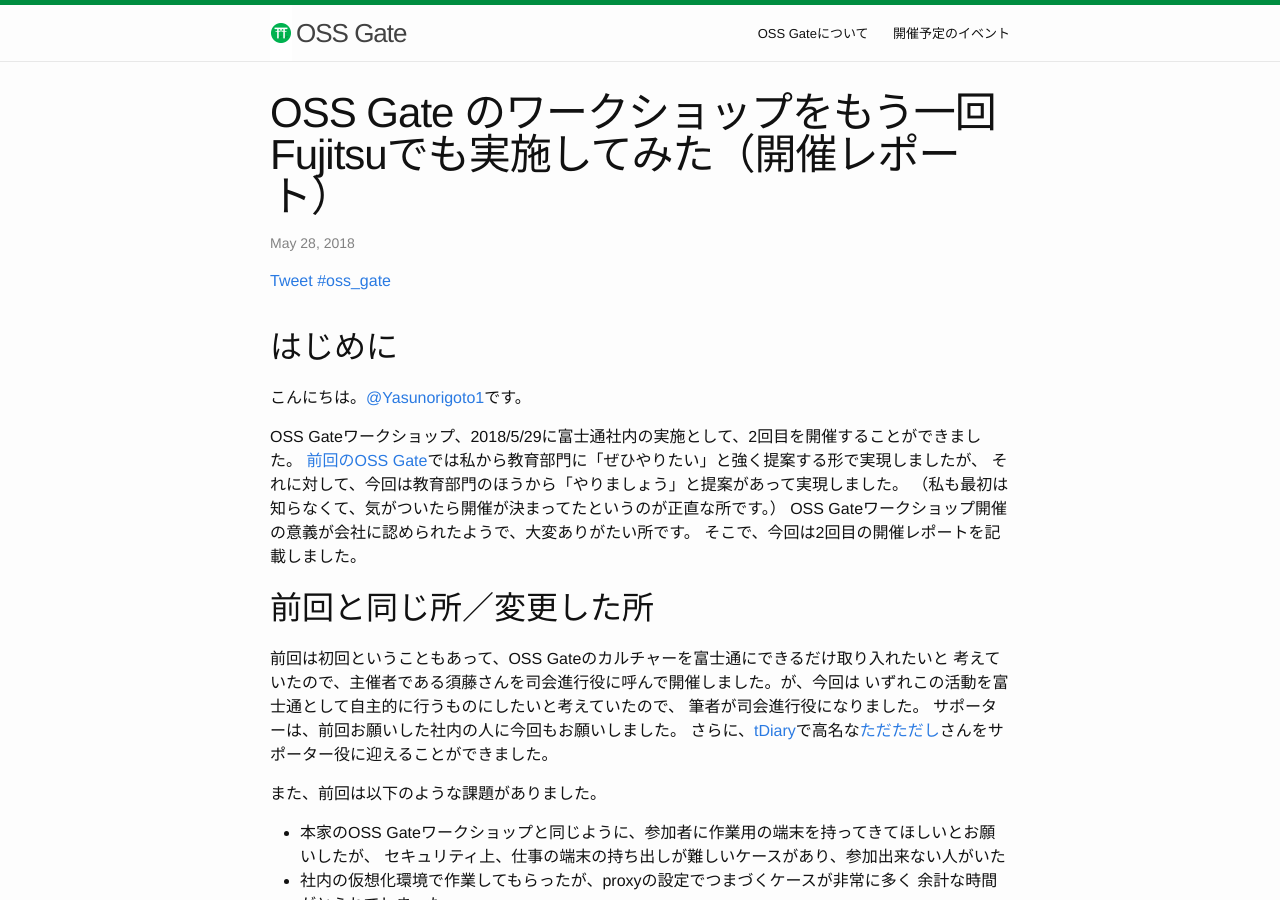
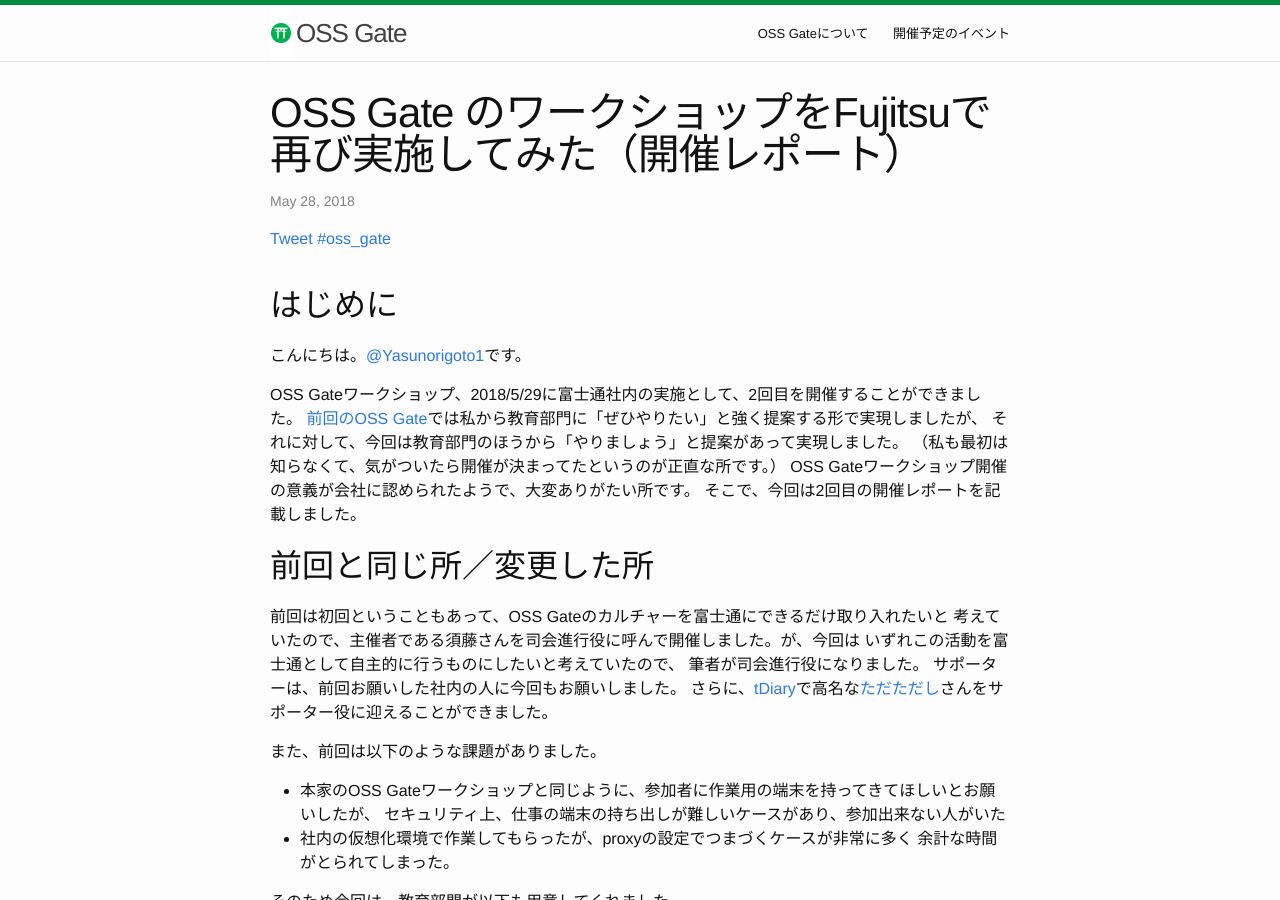
Before and after one commit to oss-gate/oss-gate.github.io, a Jekyll site: the page built from _posts/2018-05-29-workshop-report-in-fujitsu.md, in a window 1280 px wide and 900 px high. Built offline with Jekyll 4.4.1, drawn with Linux system fonts in a browser that asks for light colours; comment, search, counter and statistics services are not loaded.

Commit message:
change title of the second fujitsu report

```diff
--- a/_posts/2018-05-29-workshop-report-in-fujitsu.md
+++ b/_posts/2018-05-29-workshop-report-in-fujitsu.md
@@ -1,6 +1,6 @@
 ---
 layout: post
-title:  "OSS Gate のワークショップをもう一回Fujitsuでも実施してみた（開催レポート）"
+title:  "OSS Gate のワークショップをFujitsuで再び実施してみた（開催レポート）"
 date:   2018-05-29 00:00:00 +0900
 categories: report workshop
 ---
```
